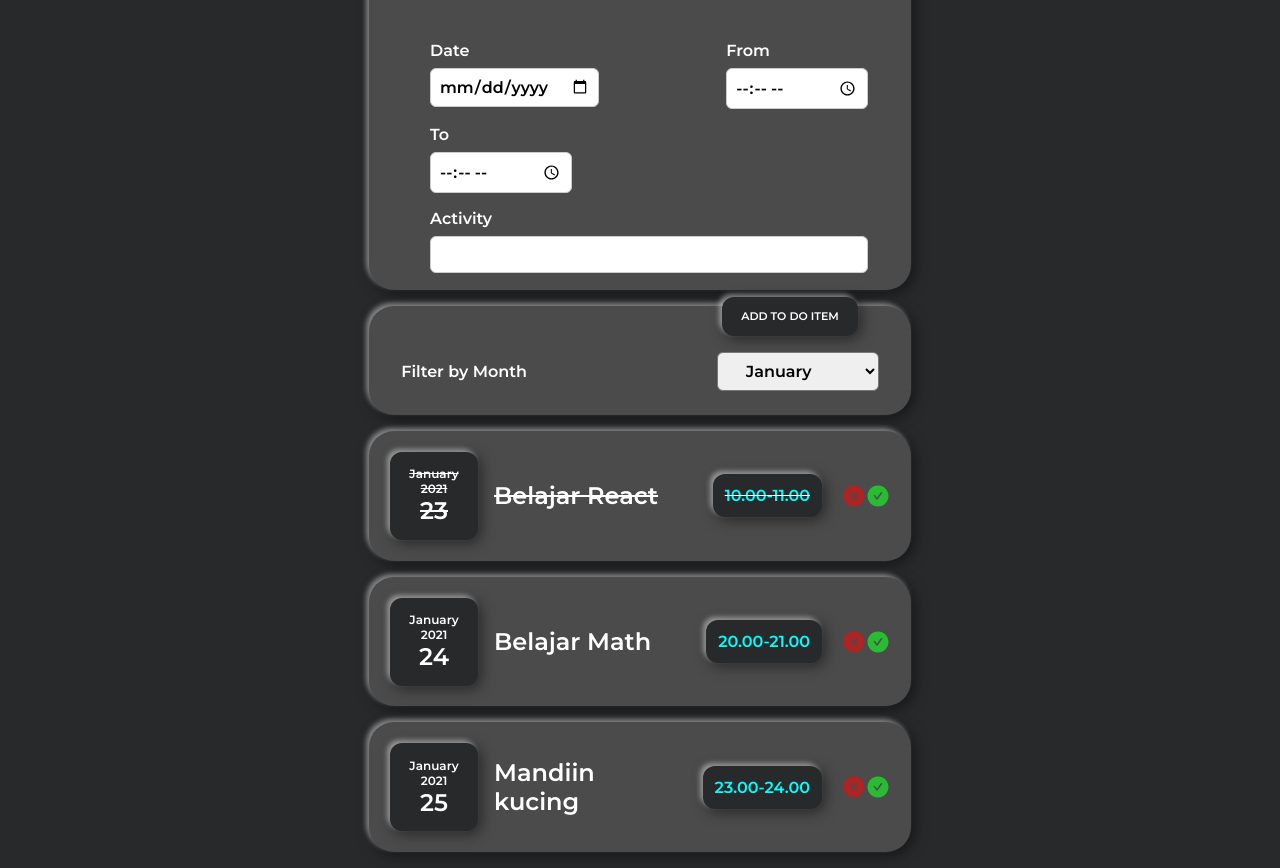
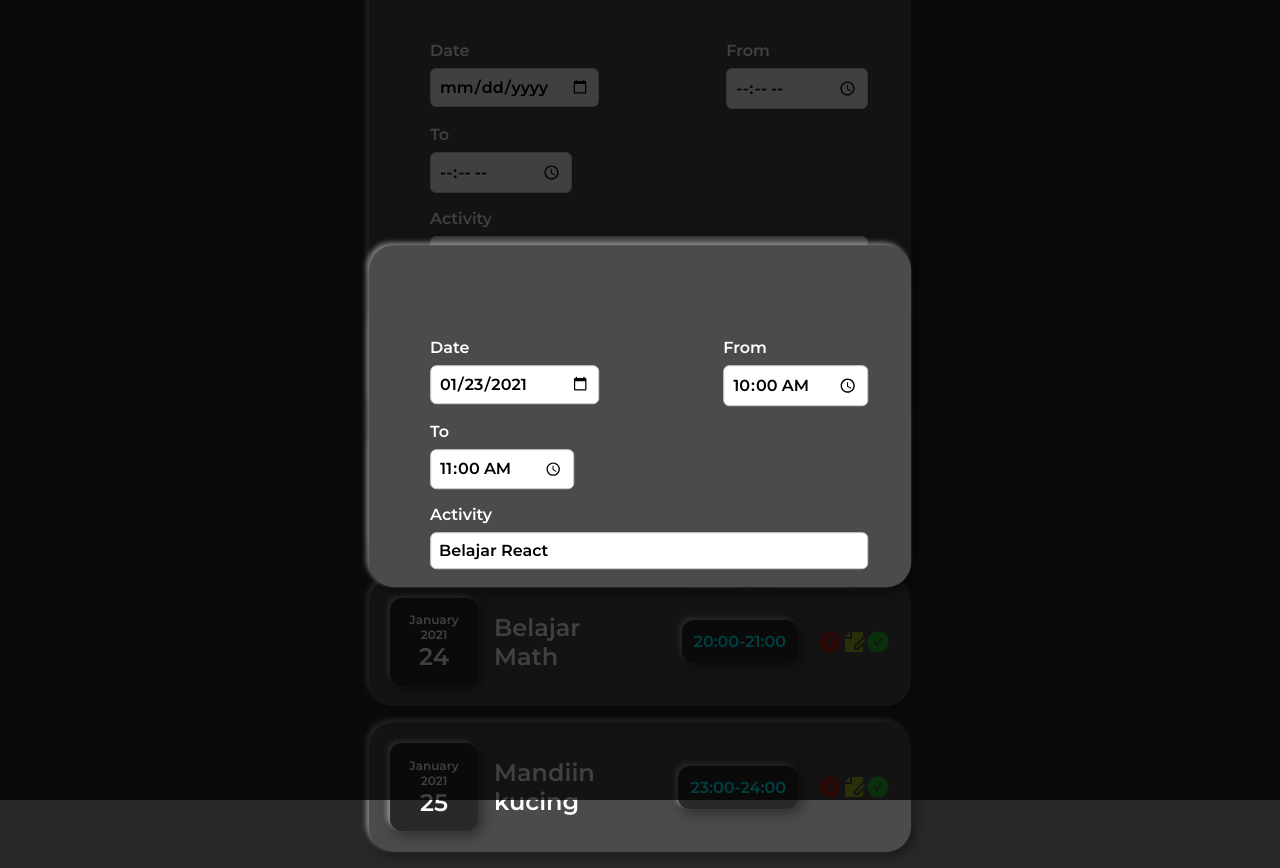
Before and after one commit to winaldosatryadi/reactTutorial, a React (Create React App) app: page / in a window 1280 px wide. Both pictures are taken after a click on the icon 878 px from the left and 495 px from the top of the page. Built offline with nearby package versions, Linux system fonts and the light colour scheme.

Commit message:
add 'update functionality'

```diff
--- a/src/App.js
+++ b/src/App.js
@@ -4,36 +4,40 @@ import ToDoForm from "./components/ToDoForm";
 import { useState } from "react";
 import ToDoFilter from "./components/ToDoFilter";
 import Card from "./components/UI/Card";
+import EditForm from "./components/EditForm";
+
+let todoId, todoActivity, todoDate, todoTimeStart, todoTimeEnd;
 
 function App() {
   const todoList = [
     {
       date: new Date(2021, 0, 23),
       activity: "Belajar React",
-      timeStart: "10.00",
-      timeEnd: "11.00",
+      timeStart: "10:00",
+      timeEnd: "11:00",
       id: 1,
       isComplete: false,
     },
     {
       date: new Date(2021, 0, 24),
       activity: "Belajar Math",
-      timeStart: "20.00",
-      timeEnd: "21.00",
+      timeStart: "20:00",
+      timeEnd: "21:00",
       id: 2,
       isComplete: false,
     },
     {
       date: new Date(2021, 0, 25),
       activity: "Mandiin kucing",
-      timeStart: "23.00",
-      timeEnd: "24.00",
+      timeStart: "23:00",
+      timeEnd: "24:00",
       id: 3,
       isComplete: false,
     },
   ];
 
   const [todo, setTodo] = useState(todoList);
+  const [isEditing, setIsEditing] = useState(false);
 
   const addToDoHandler = (newTodo) => {
     setTodo((todo) => {
@@ -71,8 +75,57 @@ function App() {
     setTodo(updatedTodos);
   };
 
+  const editTodoHandler = (id, activity, date, timeStart, timeEnd) => {
+    setIsEditing(true);
+    // console.log(isEditing);
+    // console.log(activity);
+
+    function formatDate(date) {
+      var d = new Date(date),
+        month = "" + (d.getMonth() + 1),
+        day = "" + d.getDate(),
+        year = d.getFullYear();
+
+      if (month.length < 2) month = "0" + month;
+      if (day.length < 2) day = "0" + day;
+
+      return [year, month, day].join("-");
+    }
+
+    todoId = id;
+    todoActivity = activity;
+    todoDate = formatDate(date);
+    todoTimeStart = timeStart;
+    todoTimeEnd = timeEnd;
+  };
+
+  function onConfirmEdit(updatedToDoItem) {
+    // console.log(updatedToDoItem);
+    const filteredList = todo.filter(
+      (todoItem) => todoItem.id !== updatedToDoItem.id
+    );
+
+    setTodo(() => {
+      return [updatedToDoItem, ...filteredList];
+    });
+  }
+
   return (
     <div className="App">
+      {isEditing && (
+        <EditForm
+          onClose={() => {
+            setIsEditing(false);
+          }}
+          onConfirmEdit={onConfirmEdit}
+          todoId={todoId}
+          todoActivity={todoActivity}
+          todoDate={todoDate}
+          todoTimeStart={todoTimeStart}
+          todoTimeEnd={todoTimeEnd}
+        />
+      )}
+
       <ToDoForm onAddData={addToDoHandler} />
       <ToDoFilter onChangeFilter={filterChangeHandler} />
       {filteredToDo.length === 0 ? (
@@ -85,6 +138,7 @@ function App() {
         <ToDoList
           items={filteredToDo}
           onRemove={removeTodoHandler}
+          onEdit={editTodoHandler}
           onComplete={completeToDoHandler}
         />
       )}
--- /dev/null
+++ b/src/components/EditForm.css
@@ -0,0 +1,27 @@
+.backdrop {
+  position: fixed;
+  top: 0;
+  left: 0;
+  width: 100%;
+  height: 100vh;
+  z-index: 10;
+  background: rgba(0, 0, 0, 0.75);
+}
+
+.modal {
+  position: fixed;
+  top: 50%;
+  left: 50%;
+  transform: translate(-50%, -50%);
+  z-index: 100;
+  overflow: hidden;
+  width: 500px;
+  height: 300px;
+  align-items: center;
+  padding: 1.3rem;
+  margin: 1rem 0;
+}
+
+.close {
+  margin-right: 12px;
+}
--- /dev/null
+++ b/src/components/EditForm.js
@@ -0,0 +1,113 @@
+import { useState } from "react";
+import "./ToDoForm.css";
+import "./EditForm.css";
+import Card from "./UI/Card";
+
+const EditForm = (props) => {
+  const [enteredActivity, setEnteredActivity] = useState(props.todoActivity);
+  const [enteredDate, setEnteredDate] = useState(props.todoDate);
+  const [enteredTimeStart, setEnteredTimeStart] = useState(props.todoTimeStart);
+  const [enteredTimeEnd, setEnteredTimeEnd] = useState(props.todoTimeEnd);
+
+  // console.log(enteredTimeEnd);
+
+  const activityHandler = (event) => {
+    setEnteredActivity(event.target.value);
+  };
+
+  const dateHandler = (event) => {
+    setEnteredDate(event.target.value);
+  };
+
+  const timeStartHandler = (event) => {
+    setEnteredTimeStart(event.target.value);
+  };
+
+  const timeEndHandler = (event) => {
+    setEnteredTimeEnd(event.target.value);
+  };
+
+  const submitHandler = (event) => {
+    event.preventDefault();
+    const todoData = {
+      activity: enteredActivity,
+      date: new Date(enteredDate),
+      timeStart: enteredTimeStart,
+      timeEnd: enteredTimeEnd,
+      id: props.todoId,
+      isComplete: false,
+    };
+
+    // console.log(todoData);
+
+    setEnteredActivity("");
+    setEnteredDate("");
+    setEnteredTimeStart("");
+    setEnteredTimeEnd("");
+
+    props.onConfirmEdit(todoData);
+  };
+
+  return (
+    <>
+      <div className="backdrop" onClick={props.onClose}></div>
+      <Card className="modal">
+        <form className="form__controls" onSubmit={submitHandler}>
+          <div className="form__date-time">
+            <div className="form__control">
+              <label>Date</label>
+              <input
+                type="date"
+                min={new Date().toISOString().slice(0, 10)}
+                max="2023-12-31"
+                onChange={dateHandler}
+                value={enteredDate}
+              ></input>
+            </div>
+
+            <div className="form__control">
+              <label>From</label>
+              <input
+                type="time"
+                onChange={timeStartHandler}
+                value={enteredTimeStart}
+              ></input>
+            </div>
+
+            <div className="form__control">
+              <label>To</label>
+              <input
+                type="time"
+                onChange={timeEndHandler}
+                value={enteredTimeEnd}
+              ></input>
+            </div>
+          </div>
+
+          <div className="form__control">
+            <label>Activity</label>
+            <input
+              type="text"
+              onChange={activityHandler}
+              value={enteredActivity}
+            ></input>
+          </div>
+          <div>
+            <button className="form__btn" type="submit">
+              Confirm
+            </button>
+            <button
+              className="form__btn close"
+              type="button"
+              onClick={props.onClose}
+            >
+              Close
+            </button>
+          </div>
+        </form>
+      </Card>
+    </>
+  );
+};
+
+export default EditForm;
--- a/src/components/ToDoItem.css
+++ b/src/components/ToDoItem.css
@@ -47,6 +47,10 @@
   color: rgba(219, 18, 18, 0.7);
 }
 
+.edit-icon {
+  color: rgba(205, 236, 27, 0.7);
+}
+
 .complete-icon {
   color: rgba(27, 236, 41, 0.7);
 }
--- a/src/components/ToDoItem.js
+++ b/src/components/ToDoItem.js
@@ -2,7 +2,7 @@ import { Date as DateItem } from "./Date";
 
 import "./ToDoItem.css";
 import Card from "./UI/Card";
-// import { RiCloseCircleLine } from "react-icons/ri";
+import { RiFileEditFill } from "react-icons/ri";
 import { AiFillCheckCircle, AiFillCloseCircle } from "react-icons/ai";
 
 function ToDoItem(props) {
@@ -27,6 +27,19 @@ function ToDoItem(props) {
             props.onRemove(props.id);
           }}
         />
+        <RiFileEditFill
+          className="edit-icon"
+          onClick={() => {
+            // console.log("Saya mau edit");
+            props.onEdit(
+              props.id,
+              props.todoActivity,
+              props.todoDate,
+              props.todoTimeStart,
+              props.todoTimeEnd
+            );
+          }}
+        />
         <AiFillCheckCircle
           className="complete-icon"
           onClick={() => {
--- a/src/components/ToDoList.js
+++ b/src/components/ToDoList.js
@@ -13,6 +13,7 @@ function ToDoList(props) {
           key={todoItem.id}
           id={todoItem.id}
           onRemove={props.onRemove}
+          onEdit={props.onEdit}
           onComplete={props.onComplete}
           isComplete={todoItem.isComplete}
         />
```
